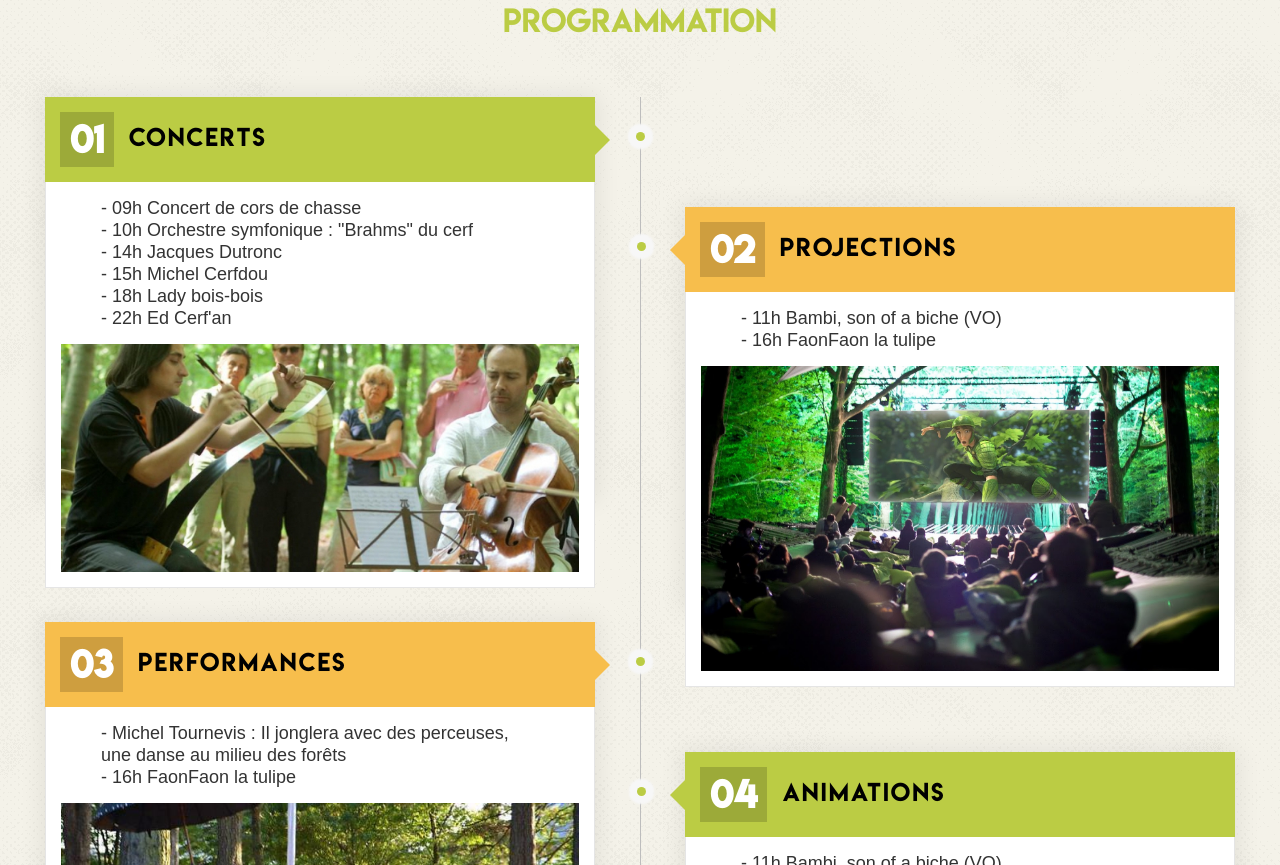
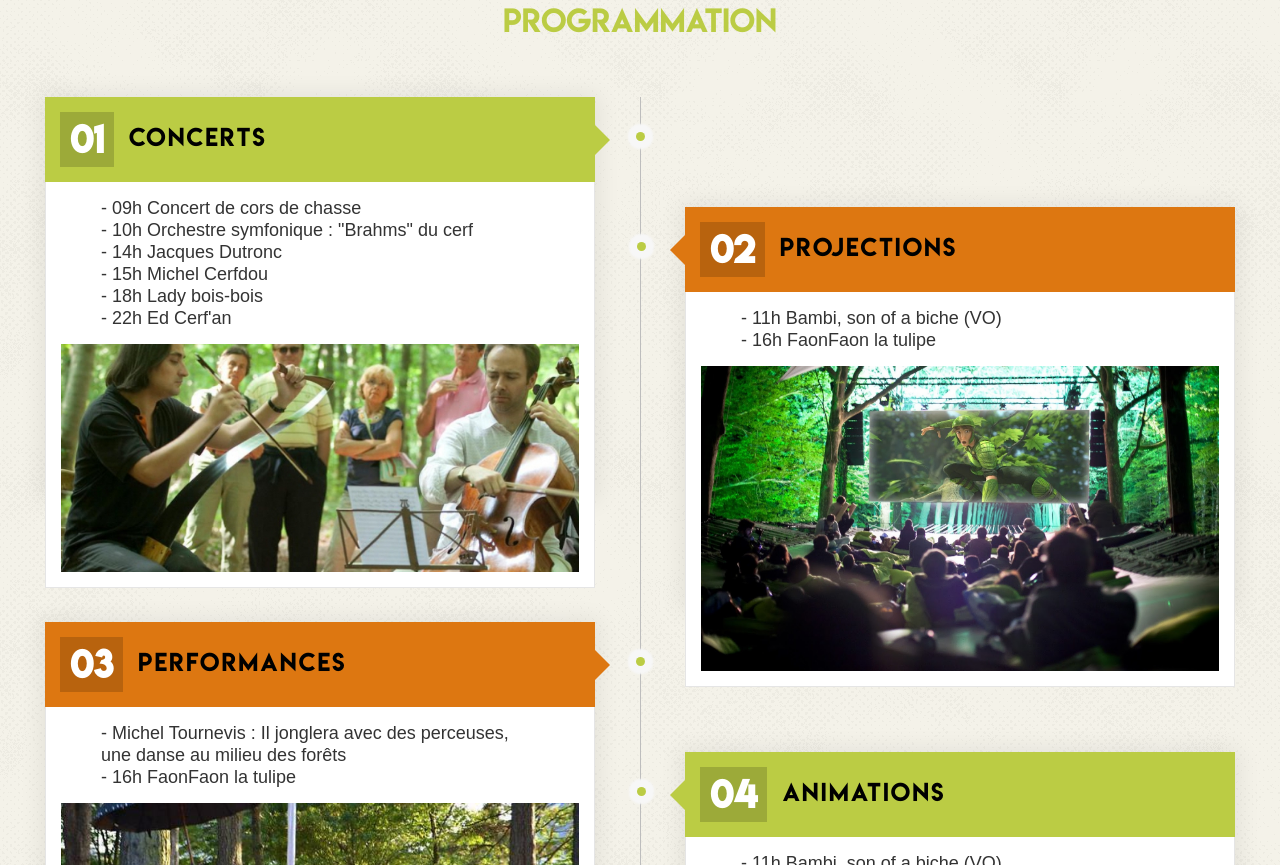
Before and after one commit to jeromelegrand/wildfest, a plain HTML site: page program.html in a window 1280 px wide. Shown: the part 87-952 px from the top of the page. Drawn offline with nearby package versions, Linux system fonts and the light colour scheme; a web font is replaced by a local one.

Commit message:
change color

```diff
--- a/css/program.css
+++ b/css/program.css
@@ -250,16 +250,16 @@ body{
     border-color: #bbcc44;
 }
 #timeline .demo-card--step2 {
-    background-color: #f7be4c;
+    background-color: #dd7711;
 }
 #timeline .demo-card--step2 .head::after {
-    border-color: #f7be4c;
+    border-color: #dd7711;
 }
 #timeline .demo-card--step3 {
-    background-color: #f7be4c;
+    background-color: #dd7711;
 }
 #timeline .demo-card--step3 .head::after {
-    border-color: #f7be4c;
+    border-color: #dd7711;
 }
 #timeline .demo-card--step4 {
     background-color: #bbcc44;
```
